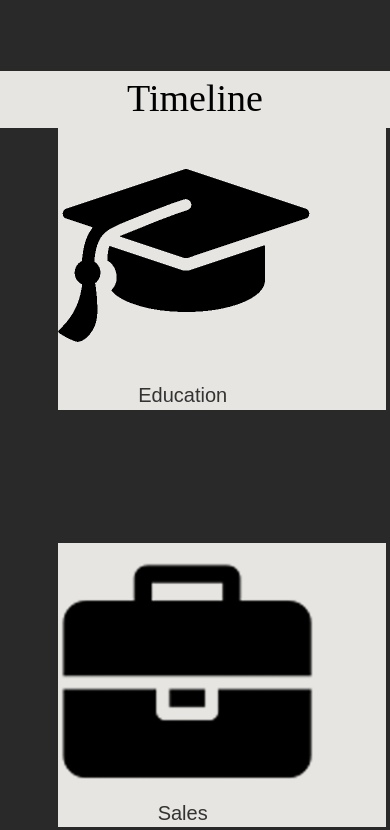
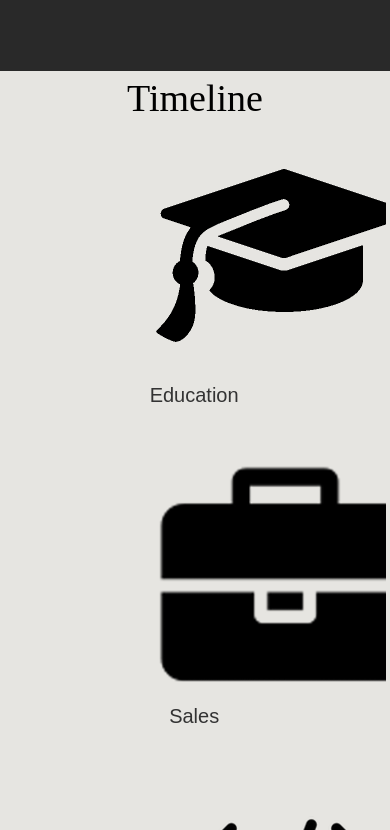
Before and after one commit to shkoo25/shkoo25.github.io, a website: page public/index.html in a window 390 px wide. Shown: the part 2100-2930 px from the top of the page. Drawn offline with Linux system fonts and the light colour scheme.

Commit message:
added media queries to skills

```diff
--- a/public/css/index.css
+++ b/public/css/index.css
@@ -335,3 +335,40 @@ transform:translatey(0);
 -webkit-transition-delay:.2s;
 transition-delay:.2s;
 }
+
+@media only screen and (max-width: 1200px){
+	.hovereffect{
+		height:100%;
+		margin-bottom:10%;
+		background-color:#E6E5E1;
+		overflow:hidden;
+		position:relative;
+		float: none;
+		text-align:center;
+		cursor:default;
+	}
+	.hovereffect img{
+		display: block;
+		text-align: center;
+		position: relative;
+		margin-left:30%;
+		transition: all .4s linear;
+		-webkit-transition:all .4s linear;
+	}
+	.hovereffect .overlay{
+		height: 100%;
+		margin-left: 0%;
+		position:absolute;
+		overflow: hidden;
+		top: 0;
+		left: 0;
+		opacity: 0;
+		background-color: grey;
+		transition: all .4s, ease-in-out;
+	}
+	.education, .sales, .coding{
+		font-size: 20px;
+		margin-left: 7%;
+	}
+
+}
```
